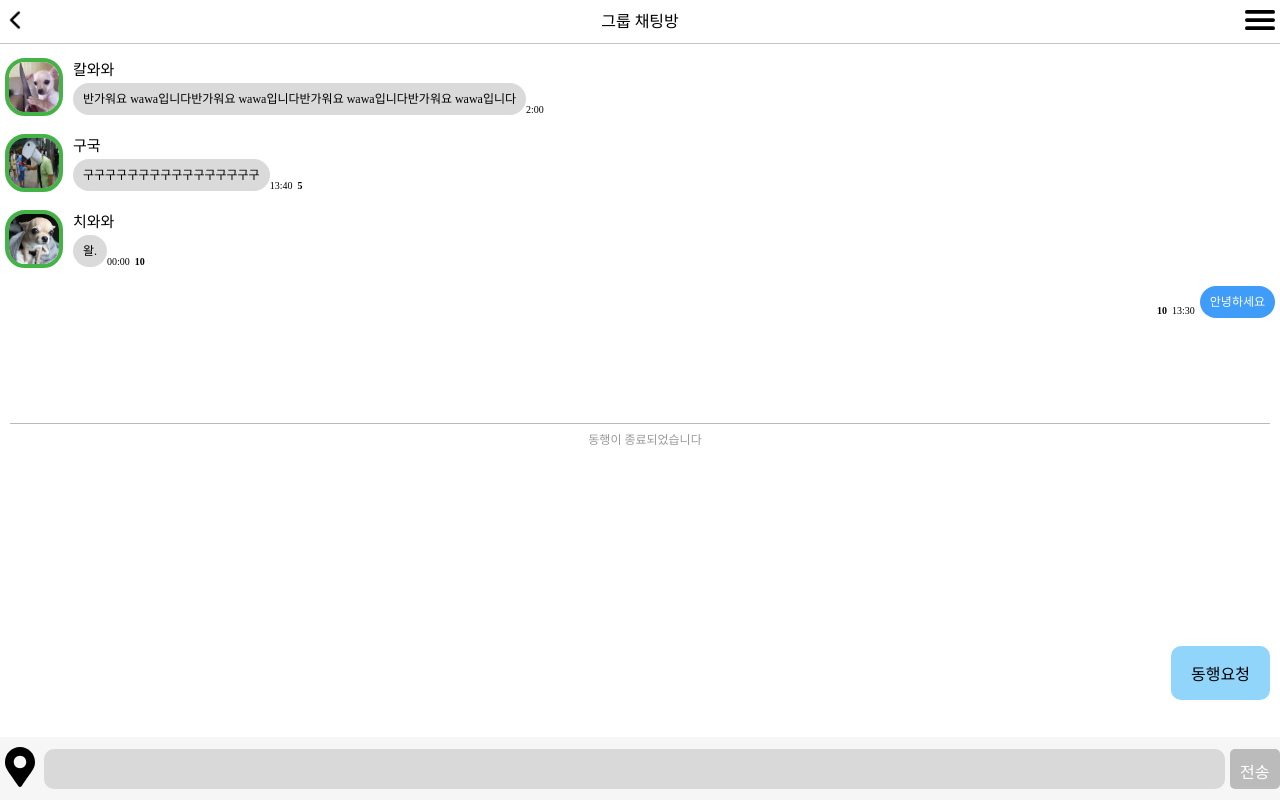
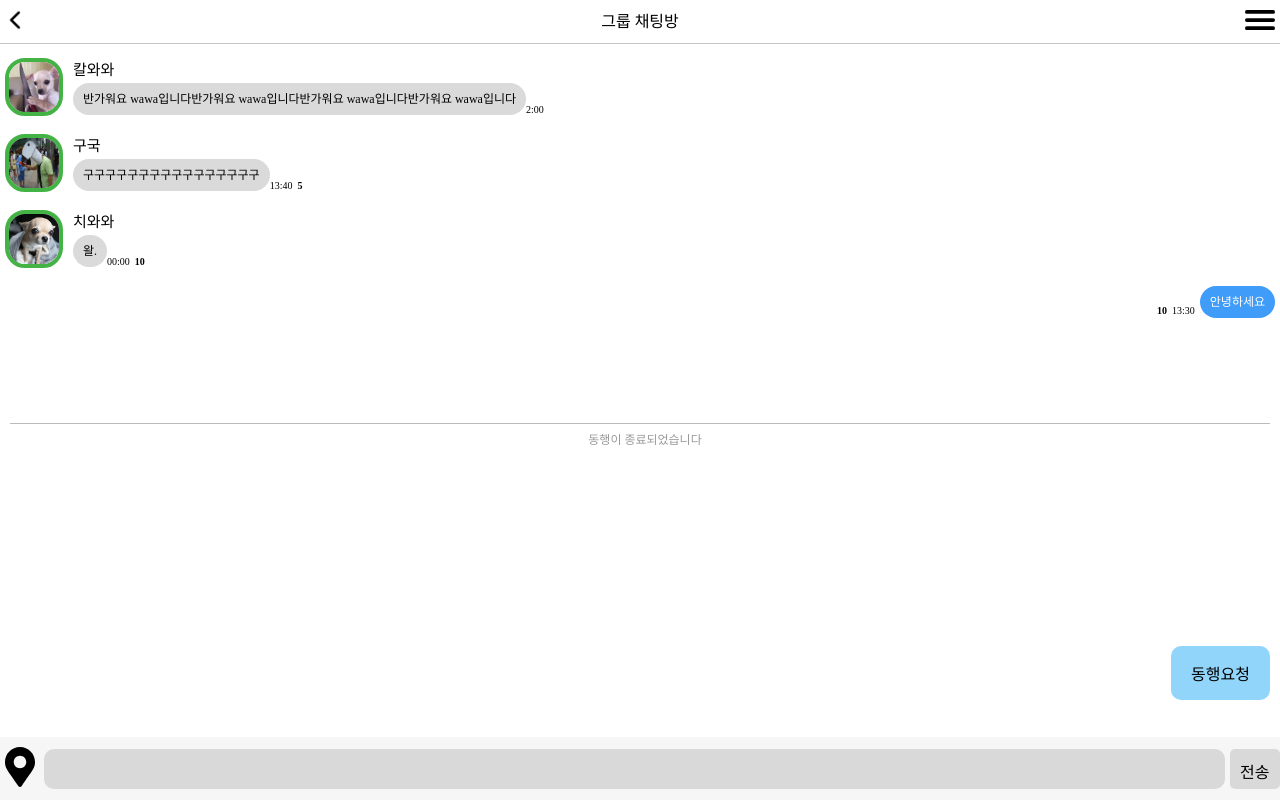
Before and after one commit to MZ-PEOPLE/Tripbuddy-project, a Next.js app: page /chat/chatroom in a window 1280 px wide. Built offline with nearby package versions, Linux system fonts and the light colour scheme.

Commit message:
design:채팅 전송 버튼 색상변경

```diff
--- a/components/chatroom/SendBtn.module.css
+++ b/components/chatroom/SendBtn.module.css
@@ -1,6 +1,5 @@
 .sendBtn {
-    background-color: #bbbbbb;
-    color: #ffffff;
+    background-color: rgb(217, 217, 217);
     padding: 10px 40px 30px 10px;
     border-radius: 5px;
     cursor: pointer;
```
